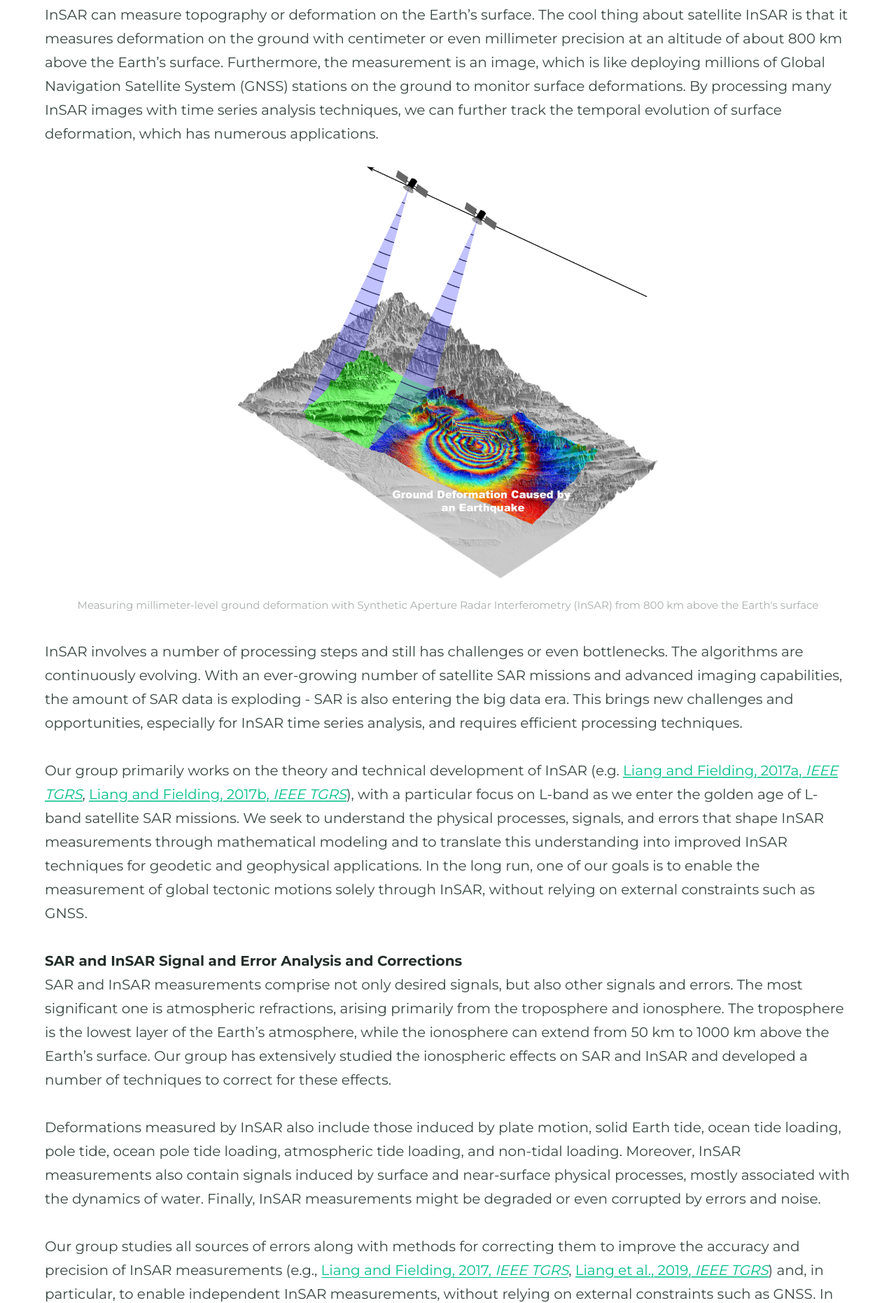
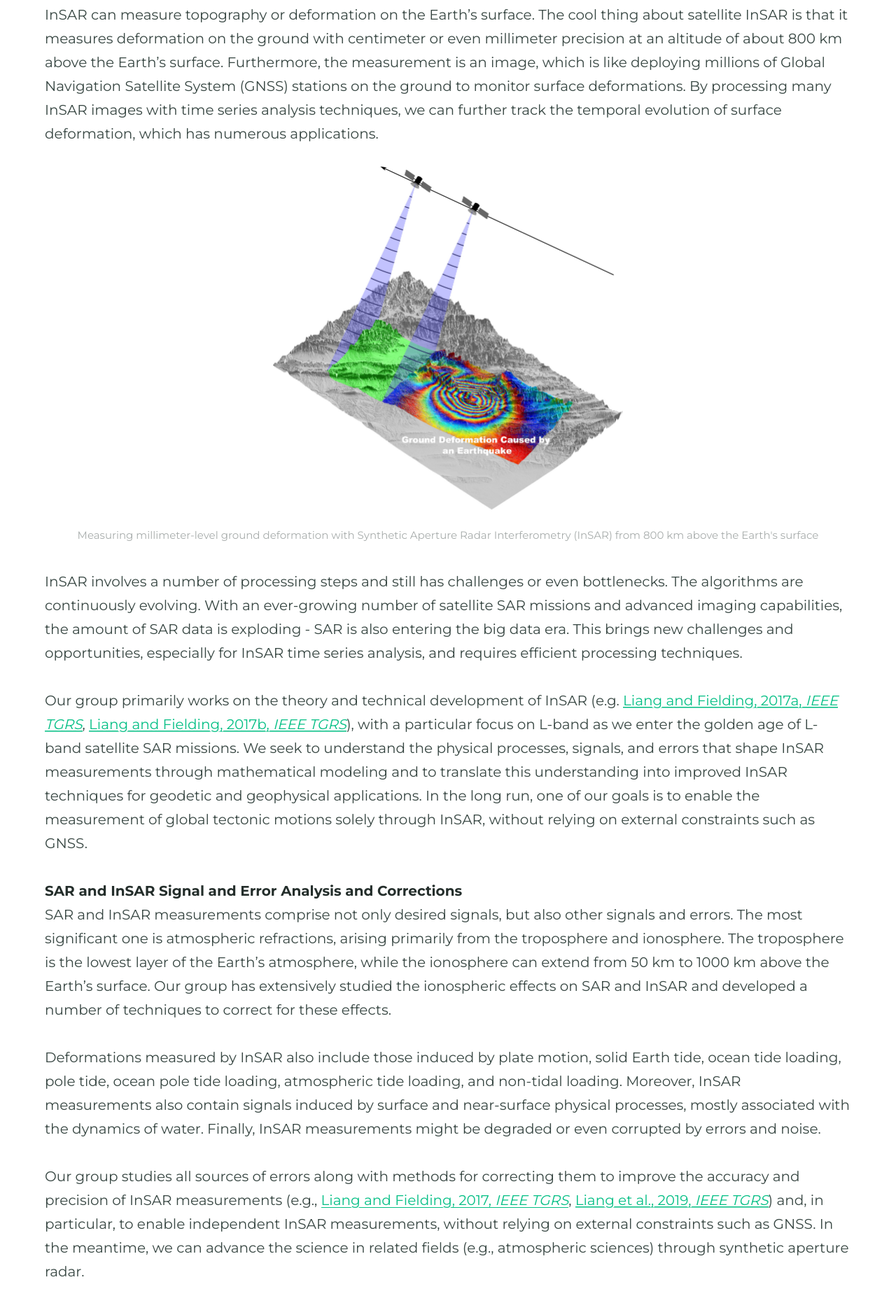
Before and after one commit to CunrenLiang/cunrenliang.github.io, a Jekyll site: the page built from research.md, in a window 1280 px wide. Shown: the part 2363-4225 px from the top of the page at 70% size. Built offline with Jekyll 4.4.1, drawn with Linux system fonts in a browser that asks for light colours; some web fonts are replaced.

Commit message:
Add files via upload

```diff
--- a/research.md
+++ b/research.md
@@ -22,7 +22,7 @@ Radar signal and image processing draws on theories from statistics, signal proc
 
 A SAR image is a complex image with both magnitude and phase. By comparing the phases of two radar images, InSAR can measure topography or deformation on the Earth’s surface. The cool thing about satellite InSAR is that it measures deformation on the ground with centimeter or even millimeter precision at an altitude of about 800 km above the Earth's surface. Furthermore, the measurement is an image, which is like deploying millions of Global Navigation Satellite System (GNSS) stations on the ground to monitor surface deformations. By processing many InSAR images with time series analysis techniques, we can further track the temporal evolution of surface deformation, which has numerous applications.
 
-{% include figure.html image="../assets/images/research/insar.jpg" caption="Measuring millimeter-level ground deformation with Synthetic Aperture Radar Interferometry (InSAR) from 800 km above the Earth's surface" position="center" width="600" %}
+{% include figure.html image="../assets/images/research/insar.jpg" caption="Measuring millimeter-level ground deformation with Synthetic Aperture Radar Interferometry (InSAR) from 800 km above the Earth's surface" position="center" width="500" %}
 
 InSAR involves a number of processing steps and still has challenges or even bottlenecks. The algorithms are continuously evolving. With an ever-growing number of satellite SAR missions and advanced imaging capabilities, the amount of SAR data is exploding - SAR is also entering the big data era. This brings new challenges and opportunities, especially for InSAR time series analysis, and requires efficient processing techniques.
 
```
